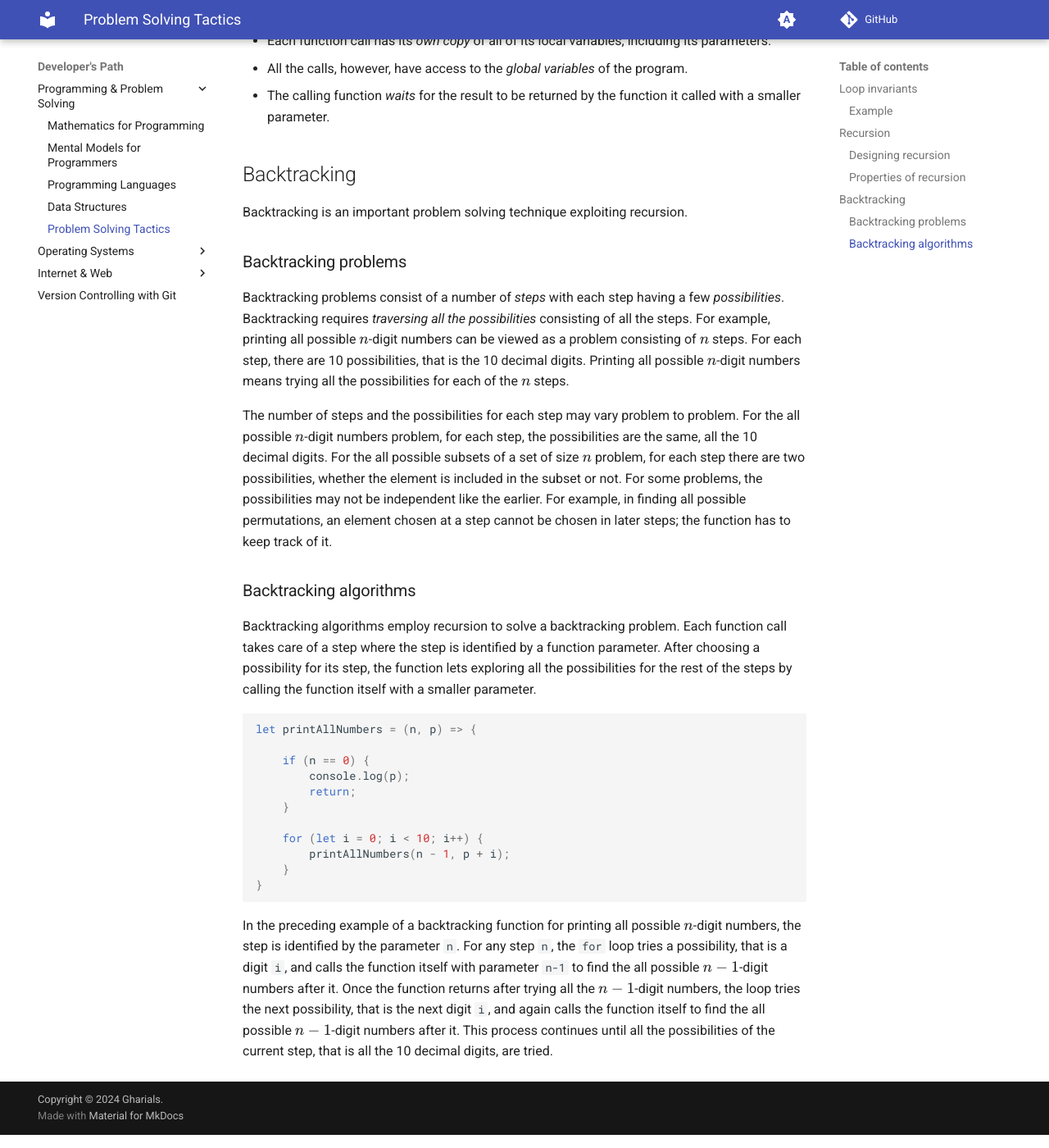
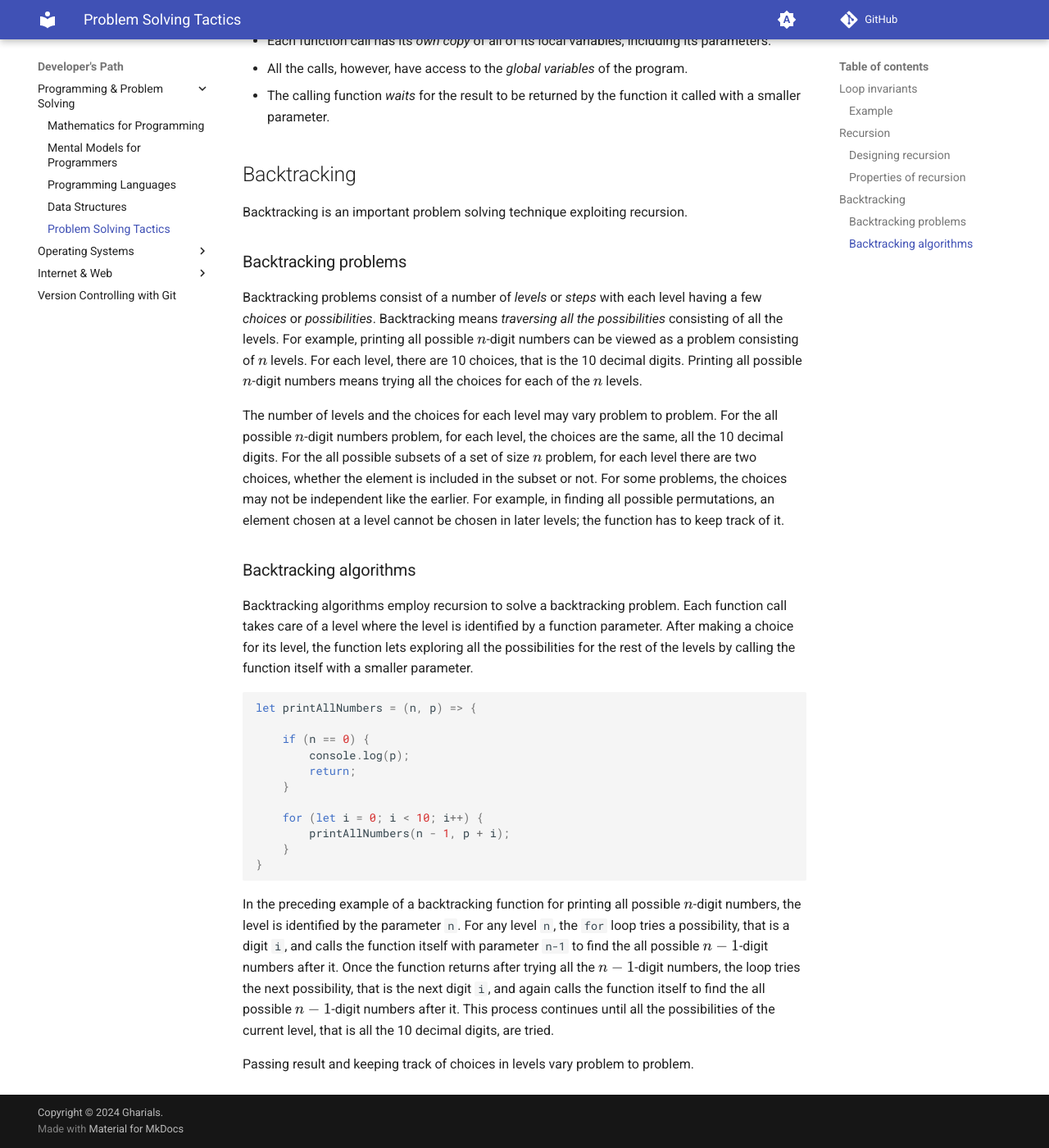
Before and after one commit to gharials/dev-path, an MkDocs documentation site: the page built from docs/programming/problem-solving-tactics.md, in a window 1280 px wide and 1400 px high, scrolled down 1280 px. Shown: the whole window at 82% size. Built offline with MkDocs 1.6.1 and Material for MkDocs 9.7.7, drawn with Linux system fonts in a browser that asks for light colours; comment, search, counter and statistics services are not loaded.

Commit message:
'problem-solving-tactics': copy edit.

````diff
--- a/docs/programming/problem-solving-tactics.md
+++ b/docs/programming/problem-solving-tactics.md
@@ -40,13 +40,13 @@ Backtracking is an important problem solving technique exploiting recursion.
 
 ### Backtracking problems
 
-Backtracking problems consist of a number of _steps_ with each step having a few _possibilities_. Backtracking requires _traversing all the possibilities_ consisting of all the steps. For example, printing all possible $n$-digit numbers can be viewed as a problem consisting of $n$ steps. For each step, there are 10 possibilities, that is the 10 decimal digits. Printing all possible $n$-digit numbers means trying all the possibilities for each of the $n$ steps.
+Backtracking problems consist of a number of _levels_ or _steps_ with each level having a few _choices_ or _possibilities_. Backtracking means _traversing all the possibilities_ consisting of all the levels. For example, printing all possible $n$-digit numbers can be viewed as a problem consisting of $n$ levels. For each level, there are 10 choices, that is the 10 decimal digits. Printing all possible $n$-digit numbers means trying all the choices for each of the $n$ levels.
 
-The number of steps and the possibilities for each step may vary problem to problem. For the all possible $n$-digit numbers problem, for each step, the possibilities are the same, all the 10 decimal digits. For the all possible subsets of a set of size $n$ problem, for each step there are two possibilities, whether the element is included in the subset or not. For some problems, the possibilities may not be independent like the earlier. For example, in finding all possible permutations, an element chosen at a step cannot be chosen in later steps; the function has to keep track of it.
+The number of levels and the choices for each level may vary problem to problem. For the all possible $n$-digit numbers problem, for each level, the choices are the same, all the 10 decimal digits. For the all possible subsets of a set of size $n$ problem, for each level there are two choices, whether the element is included in the subset or not. For some problems, the choices may not be independent like the earlier. For example, in finding all possible permutations, an element chosen at a level cannot be chosen in later levels; the function has to keep track of it.
 
 ### Backtracking algorithms
 
-Backtracking algorithms employ recursion to solve a backtracking problem. Each function call takes care of a step where the step is identified by a function parameter. After choosing a possibility for its step, the function lets exploring all the possibilities for the rest of the steps by calling the function itself with a smaller parameter.
+Backtracking algorithms employ recursion to solve a backtracking problem. Each function call takes care of a level where the level is identified by a function parameter. After making a choice for its level, the function lets exploring all the possibilities for the rest of the levels by calling the function itself with a smaller parameter.
 
 ```js
 let printAllNumbers = (n, p) => {
@@ -62,4 +62,6 @@ let printAllNumbers = (n, p) => {
 }
 ```
 
-In the preceding example of a backtracking function for printing all possible $n$-digit numbers, the step is identified by the parameter `n`. For any step `n`, the `for` loop tries a possibility, that is a digit `i`, and calls the function itself with parameter `n-1` to find the all possible $n-1$-digit numbers after it. Once the function returns after trying all the $n-1$-digit numbers, the loop tries the next possibility, that is the next digit `i`, and again calls the function itself to find the all possible $n-1$-digit numbers after it. This process continues until all the possibilities of the current step, that is all the 10 decimal digits, are tried.
+In the preceding example of a backtracking function for printing all possible $n$-digit numbers, the level is identified by the parameter `n`. For any level `n`, the `for` loop tries a possibility, that is a digit `i`, and calls the function itself with parameter `n-1` to find the all possible $n-1$-digit numbers after it. Once the function returns after trying all the $n-1$-digit numbers, the loop tries the next possibility, that is the next digit `i`, and again calls the function itself to find the all possible $n-1$-digit numbers after it. This process continues until all the possibilities of the current level, that is all the 10 decimal digits, are tried.
+
+Passing result and keeping track of choices in levels vary problem to problem.
````
